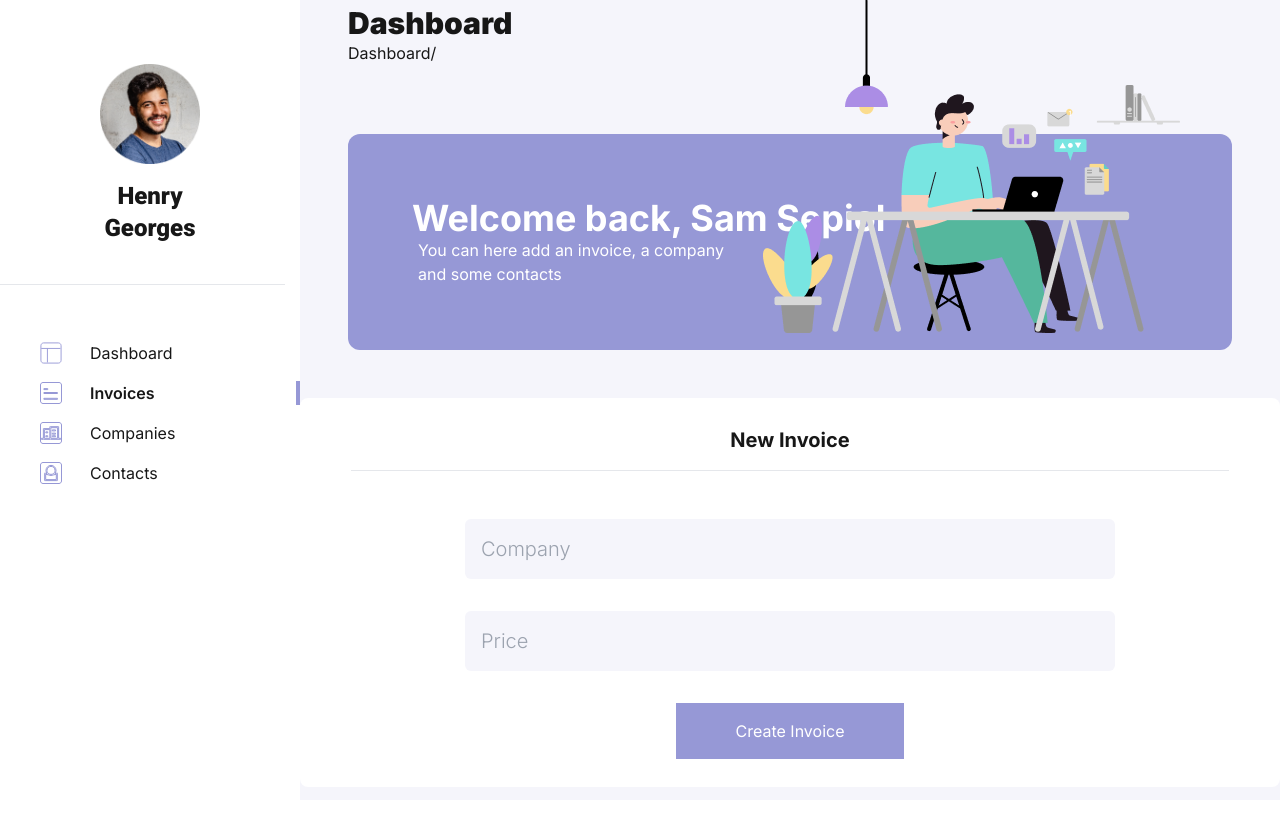
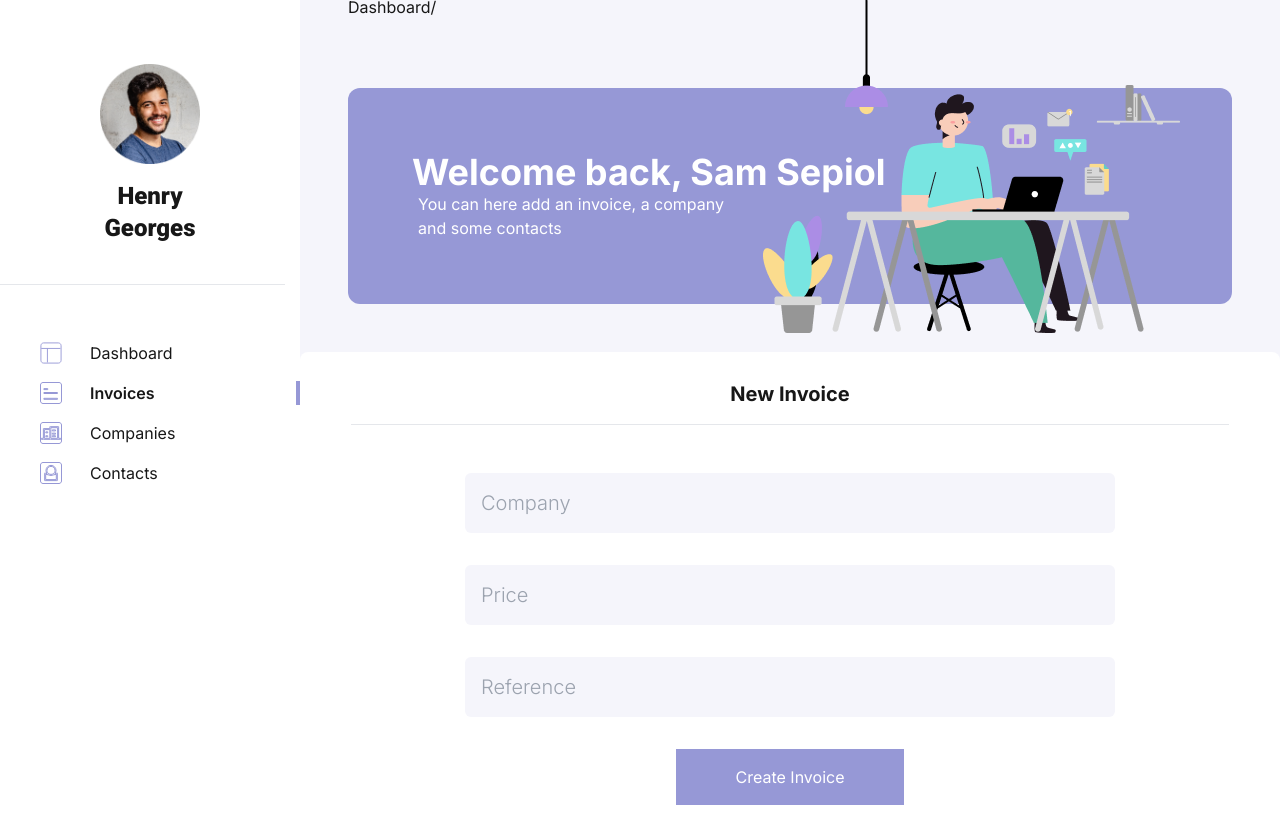
Before and after one commit to sam-sepiol1/cogip-client, a Next.js app: page /dashboard/invoices in a window 1280 px wide. Before the commit the page ends 800 px from the top, so only its background shows below. Built offline with nearby package versions, Linux system fonts and the light colour scheme.

Commit message:
Add reference field in the form

```diff
--- a/app/dashboard/invoices/page.tsx
+++ b/app/dashboard/invoices/page.tsx
@@ -46,11 +46,11 @@ export default function Dashboard_contacts() {
 					<Dashboard_header />
 					<New_entry_form
 						title='New Invoice'
-						fields={['company', 'price']}
+						fields={['company', 'price', 'ref']}
 						submitText='Create Invoice'
 						onChange={handleChange}
 						onSubmit={handleSubmit}
-						placeholders={['Company', 'Price']}
+						placeholders={['Company', 'Price', 'Reference']}
 						errorMessage={''}
 					/>
 				</div>
```
